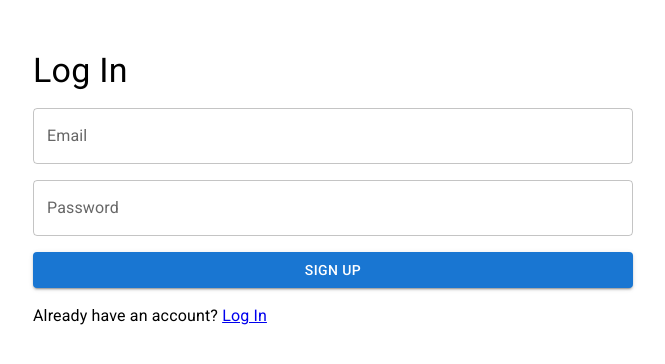
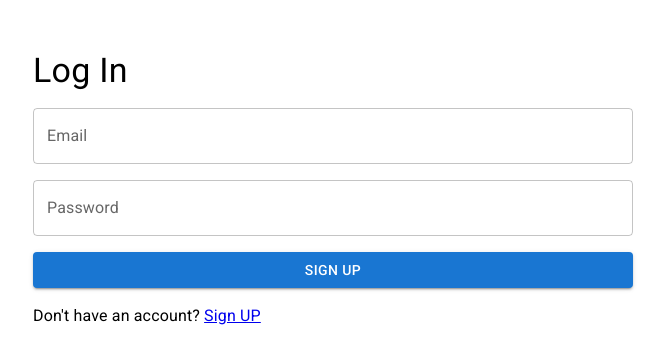
Before and after one commit to IlmConnect/IlmConnect-V2-Old, a React (Vite) app in the folder frontend/: page /login in a window 1280 px wide. Shown: the top 364 px of the page, without its empty margins (307-972 px from the left). Built offline with nearby package versions, Linux system fonts and the light colour scheme.

Commit message:
Fix signup errors

```diff
--- a/frontend/src/views/auth/LoginView/LoginView.tsx
+++ b/frontend/src/views/auth/LoginView/LoginView.tsx
@@ -25,8 +25,9 @@ function LogInView() {
 			authStore.setUser(res.data?.user, res.data?.token)
 			navigate('/');
 		}
-		catch (e) {
-			alert('There was an error singing you up. Please try again later')
+		catch (e: any) {
+			const errorMessage = e?.response?.data?.error?.message
+			alert(errorMessage)
 		}
 		finally {
 			setLoading(false)
@@ -93,9 +94,9 @@ function LogInView() {
 			</Button>
 
 			<Typography>
-				Already have an account?&nbsp;
-				<Link to="/login">
-					Log In
+				Don't have an account?&nbsp;
+				<Link to="/signup">
+					Sign UP
 				</Link>
 			</Typography>
 		</FullScreenGrid>
--- a/frontend/src/views/auth/SignUpView/SignUpView.tsx
+++ b/frontend/src/views/auth/SignUpView/SignUpView.tsx
@@ -26,8 +26,9 @@ function SignUpView() {
 			authStore.setUser(res.data?.user, res.data?.token)
 			navigate('/');
 		}
-		catch (e) {
-			alert('There was an error singing you up. Please try again later')
+		catch (e: any) {
+			const errorMessage = e?.response?.data?.error?.message
+			alert(errorMessage)
 		}
 		finally {
 			setLoading(false);
```
